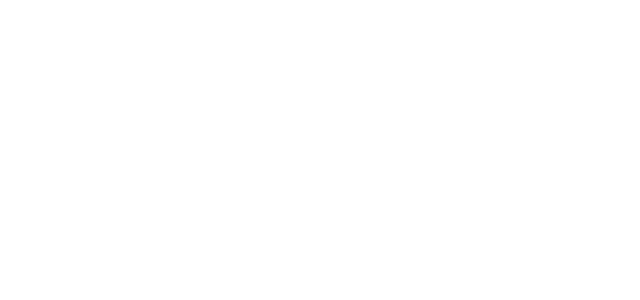
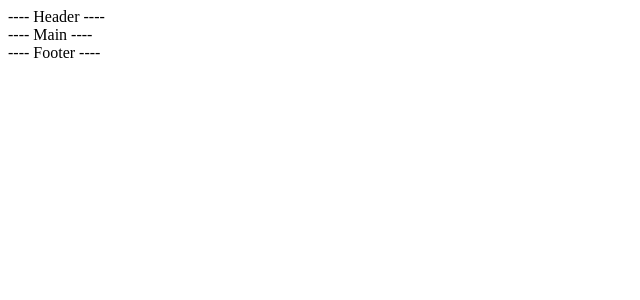
Before and after one commit to MatteoSanson/vite-boolflix, a Vue app: page / in a window 1280 px wide. Shown: the top 300 px of the page, without its empty margins (0-640 px from the left). Built offline with nearby package versions, Linux system fonts and the light colour scheme.

Commit message:
feat: structure

```diff
--- a/index.html
+++ b/index.html
@@ -1,13 +1,16 @@
 <!doctype html>
 <html lang="en">
+
 <head>
   <meta charset="UTF-8" />
-    <link rel="icon" type="image/svg+xml" href="/vite.svg" />
+  <!-- <link rel="icon" type="image/svg+xml" href="/vite.svg" /> -->
   <meta name="viewport" content="width=device-width, initial-scale=1.0" />
-    <title>Vite + Vue</title>
+  <title>Vite BoolFlix</title>
 </head>
+
 <body>
   <div id="app"></div>
   <script type="module" src="/src/main.js"></script>
 </body>
+
 </html>
--- a/src/App.vue
+++ b/src/App.vue
@@ -1,4 +1,7 @@
 <script>
+import AppHeader from './components/header/AppHeader.vue';
+import AppMain from './components/main/AppMain.vue';
+import AppFooter from './components/footer/AppFooter.vue';
 
 export default {
   data() {
@@ -7,11 +10,17 @@
     }
   },
   components: {
-
+    AppHeader,
+    AppMain,
+    AppFooter
   },
 }
 </script>
 
-<template></template>
+<template>
+  <AppHeader />
+  <AppMain />
+  <AppFooter />
+</template>
 
 <style scoped></style>
--- /dev/null
+++ b/src/components/footer/AppFooter.vue
@@ -0,0 +1,13 @@
+<script>
+export default {
+    name: 'AppFooter',
+};
+</script>
+
+<template>
+    <header>
+        ---- Footer ----
+    </header>
+</template>
+
+<style></style>
--- /dev/null
+++ b/src/components/header/AppHeader.vue
@@ -0,0 +1,13 @@
+<script>
+export default {
+    name: 'AppHeader',
+};
+</script>
+
+<template>
+    <header>
+        ---- Header ----
+    </header>
+</template>
+
+<style></style>
--- /dev/null
+++ b/src/components/main/AppMain.vue
@@ -0,0 +1,13 @@
+<script>
+export default {
+    name: 'AppMain',
+};
+</script>
+
+<template>
+    <header>
+        ---- Main ----
+    </header>
+</template>
+
+<style></style>
```
Also changed, not shown: 1 other file (tests, documents, lock files or other folders). Lines whose indentation alone changed are shown as unchanged.
